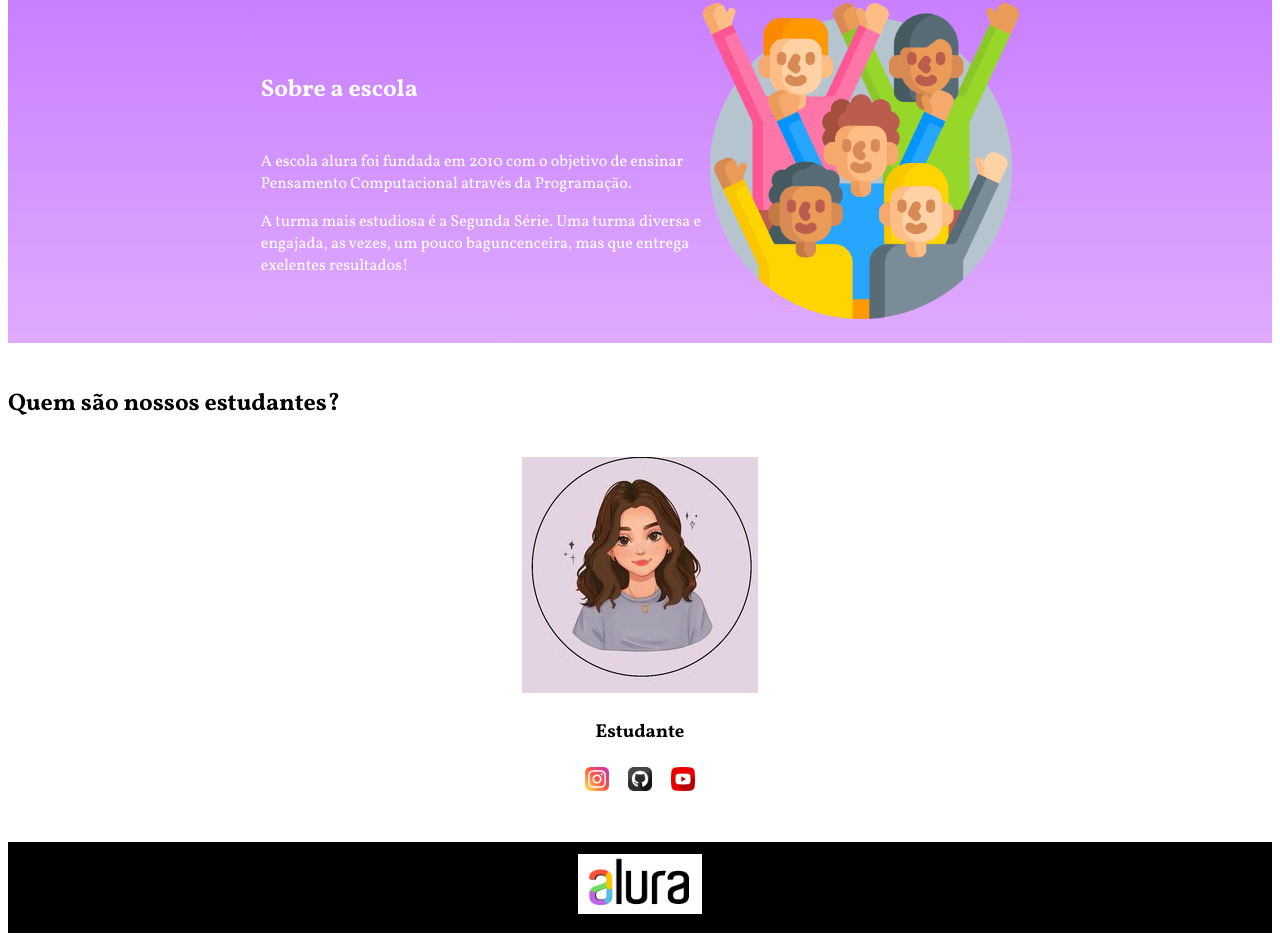
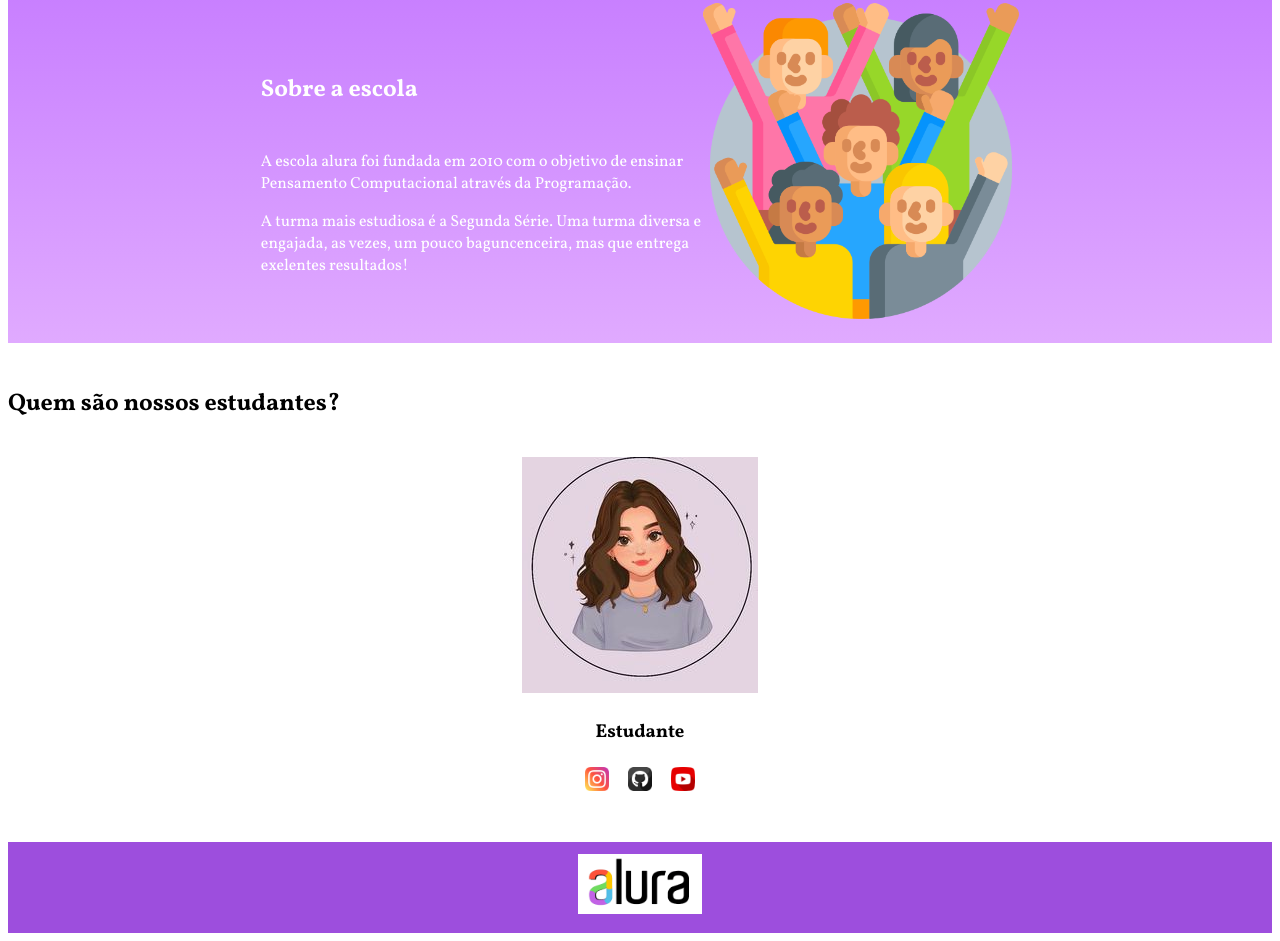
Before and after one commit to gabrielamari4/siteescolagabriela9, a plain HTML site: page index.html in a window 1280 px wide. Shown: the part 169-1110 px from the top of the page. Drawn offline with Linux system fonts and the light colour scheme.

Commit message:
Atualizar o style.css

```diff
--- a/style.css
+++ b/style.css
@@ -62,7 +62,7 @@
     padding: 24px 0;
   }
   .rodape{
-    background-color: black;
+    background-color: #9D4EDD;
     text-align: center;
   }
   .rodape-imagem{
```
